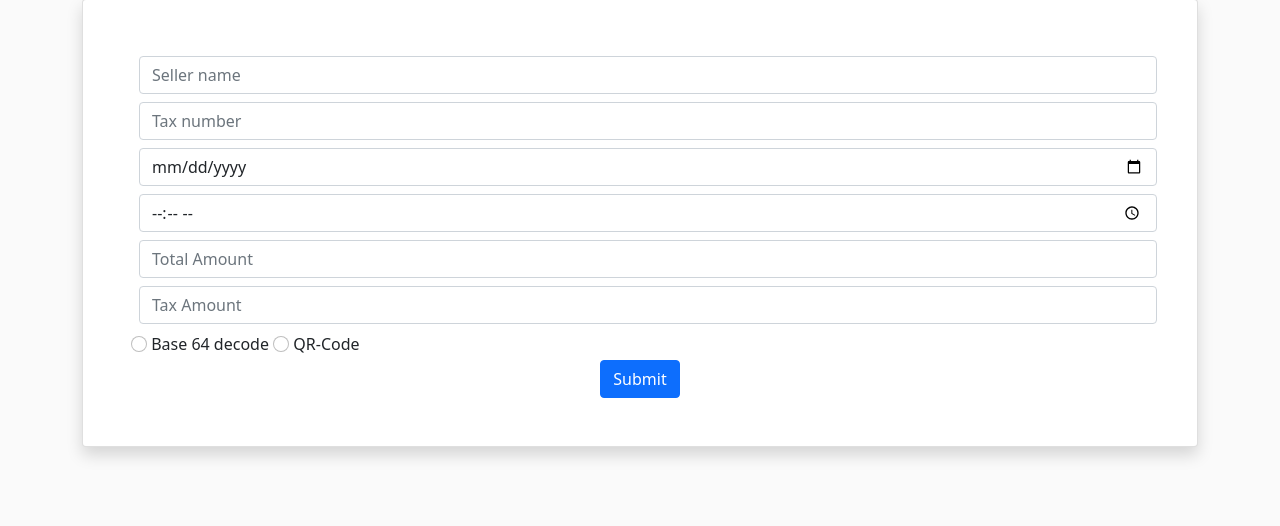
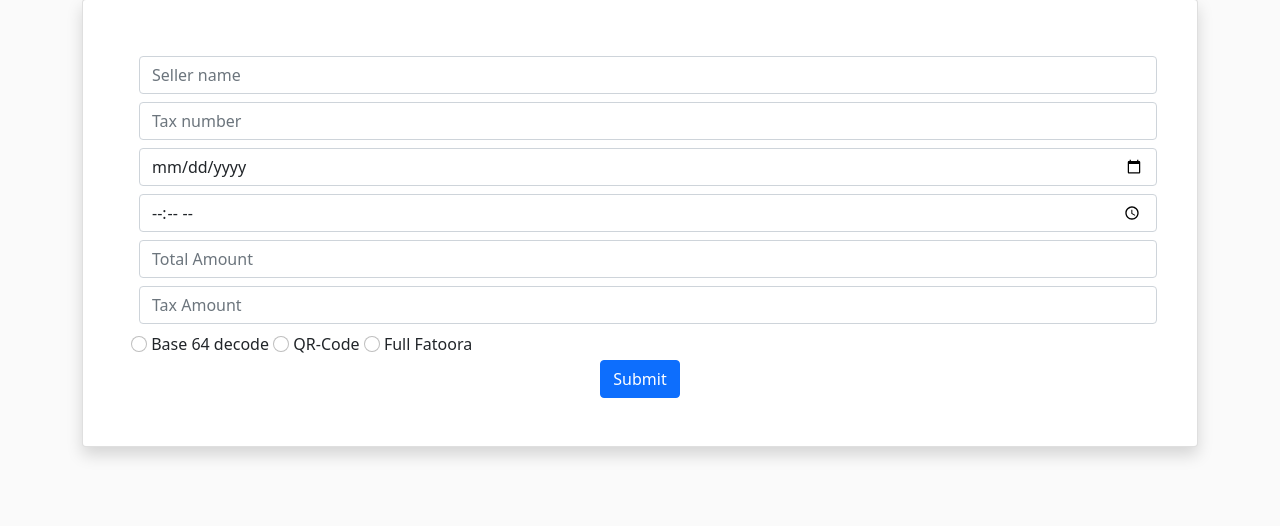
Before and after one commit to NafieAlhilaly/fast-fatoora, a FastAPI app: page / in a window 1280 px wide. Shown: the part 112-638 px from the top of the page. Run offline with FastAPI, Linux system fonts and the light colour scheme.

Commit message:
remove some required fields, add full fatoora option

```diff
--- a/templates/index.html
+++ b/templates/index.html
@@ -22,14 +22,19 @@
                 <div class="form-group p-5 ">
                     <input class="form-control m-2" type="text" name="seller_name" placeholder="Seller name" required>
                     <input class="form-control m-2" type="text" name="tax_number" placeholder="Tax number" required>
-                    <input class="form-control m-2" type="date" name="invoice_date" placeholder="Invoice date" required>
-                    <input class="form-control m-2" type="time" name="invoice_time" placeholder="Invoice Time" required>
-                    <input class="form-control m-2" type="text" name="total_amount" placeholder="Total Amount" required>
-                    <input class="form-control m-2" type="text" name="tax_amount" placeholder="Tax Amount" required>
+                    <input class="form-control m-2" type="date" name="date" placeholder="Invoice date" >
+                    <input class="form-control m-2" type="time" name="time" placeholder="Invoice Time" >
+                    <input class="form-control m-2" type="text" name="total" placeholder="Total Amount" required>
+                    <input class="form-control m-2" type="text" name="tax_amount" placeholder="Tax Amount">
+
                     <input class="form-check-input" type="radio" name="render_type" value="1" required>
                     <label class="form-check-label" for="base64">Base 64 decode</label>
                     <input class="form-check-input" type="radio" name="render_type" value="2" required>
                     <label class="form-check-label" for="qrcode">QR-Code</label>
+                    <input class="form-check-input" type="radio" name="render_type" value="3" required>
+                    <label class="form-check-label" for="full_fat">Full Fatoora</label>
+
+
                     <div class="d-flex justify-content-center mt-1">
                         <input class="btn btn-primary d-flex align-self-center" type="submit"/>
                     </div>
```
